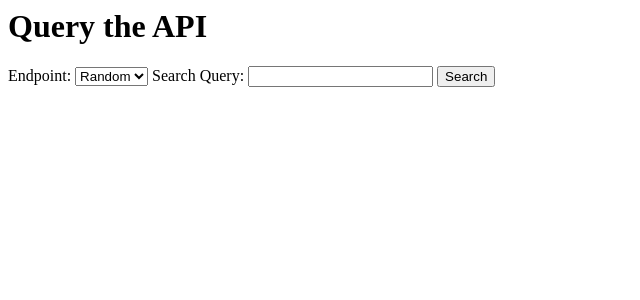
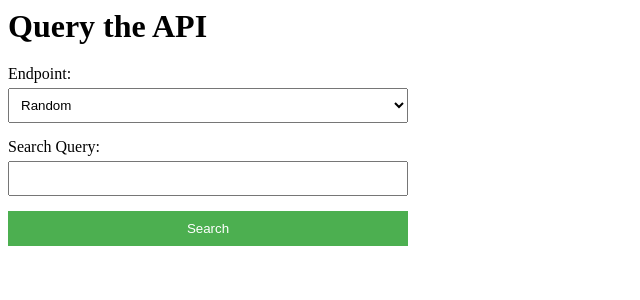
Before and after one commit to J-Miguel25/APIProject, a PHP site: page / in a window 1280 px wide. Shown: the top 300 px of the page, without its empty margins (0-640 px from the left). Run offline with PHP 8.4, Linux system fonts and the light colour scheme.

Commit message:
edited style

```diff
--- a/index.php
+++ b/index.php
@@ -2,15 +2,23 @@
 // PHP code can go here if needed
 ?>
 
-<h1>Query the API</h1>
-<form action="api.php" method="get">
-    <label for="endpoint">Endpoint:</label>
-    <select id="endpoint" name="endpoint">
-        <option value="random">Random</option>
-        <option value="explore">Explore</option>
-        <!-- Add more endpoints as needed -->
-    </select>
-    <label for="query">Search Query:</label>
-    <input type="text" id="query" name="query">
-    <button type="submit">Search</button>
+<h1 style="margin-bottom: 20px;">Query the API</h1>
+
+<form action="api.php" method="get" style="display: flex; flex-direction: column; max-width: 400px; gap: 15px;">
+    <div>
+        <label for="endpoint" style="display: block; margin-bottom: 5px;">Endpoint:</label>
+        <select id="endpoint" name="endpoint" style="width: 100%; padding: 8px;">
+            <option value="random">Random</option>
+            <option value="explore">Explore</option>
+        </select>
+    </div>
+
+    <div>
+        <label for="query" style="display: block; margin-bottom: 5px;">Search Query:</label>
+        <input type="text" id="query" name="query" style="width: 100%; padding: 8px;">
+    </div>
+
+    <button type="submit" style="padding: 10px; background-color: #4CAF50; color: white; border: none; cursor: pointer;">
+        Search
+    </button>
 </form>
```
